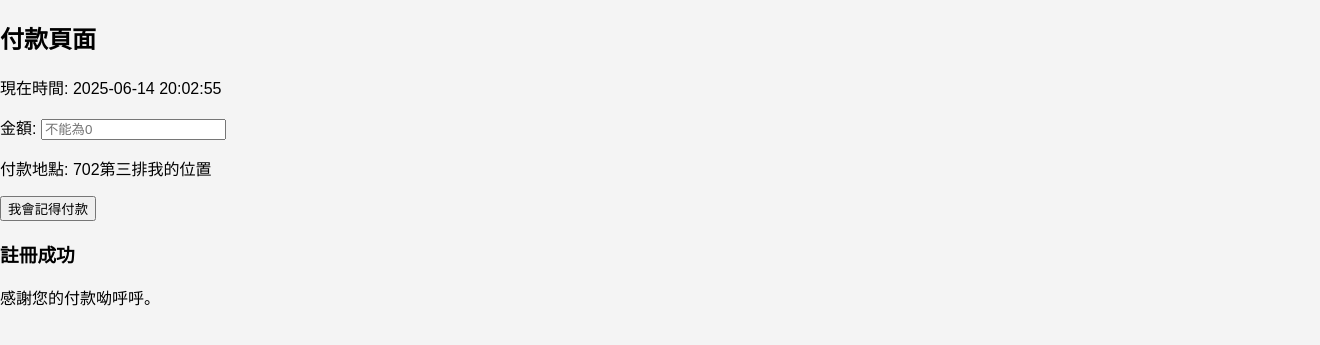
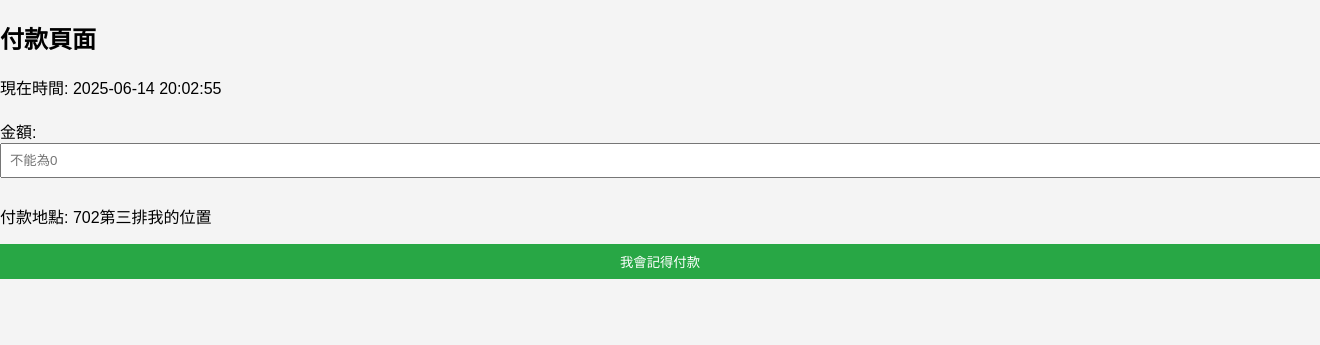
Before and after one commit to emily00106/0614, a Flask app: page /payment in a window 1320 px wide; the page is wider, and only the part inside the window is pictured. Shown: the top 345 px of that part. Run offline with Flask 3, Linux system fonts and the light colour scheme.

Commit message:
Update styles.css

```diff
--- a/static/styles.css
+++ b/static/styles.css
@@ -299,3 +299,57 @@ body {
     background-color: #000;
     color: white;
 }
+
+/* 付款完顯示懸浮視窗 */
+/* 背景遮罩 */
+.modal-overlay {
+    display: none;
+    position: fixed;
+    top: 0;
+    left: 0;
+    right: 0;
+    bottom: 0;
+    background: rgba(0, 0, 0, 0.5);
+    z-index: 9998;
+}
+
+/* 註冊成功的懸浮視窗 */
+.modal {
+    display: none;
+    position: fixed;
+    top: 50%;
+    left: 50%;
+    transform: translate(-50%, -50%);
+    background-color: white;
+    padding: 20px;
+    border-radius: 8px;
+    box-shadow: 0 4px 8px rgba(0, 0, 0, 0.2);
+    z-index: 9999;
+    width: 300px;
+    text-align: center;
+}
+
+
+#payment-form {
+    margin-top: 20px;
+}
+
+#payment-form input {
+    width: 100%;
+    padding: 8px;
+    margin-bottom: 10px;
+}
+
+#payment-form button {
+    width: 100%;
+    padding: 8px;
+    background-color: #28a745;
+    color: white;
+    border: none;
+    cursor: pointer;
+}
+
+/* 讓背景變暗 */
+.modal-overlay, .modal {
+    display: none;
+}
```
